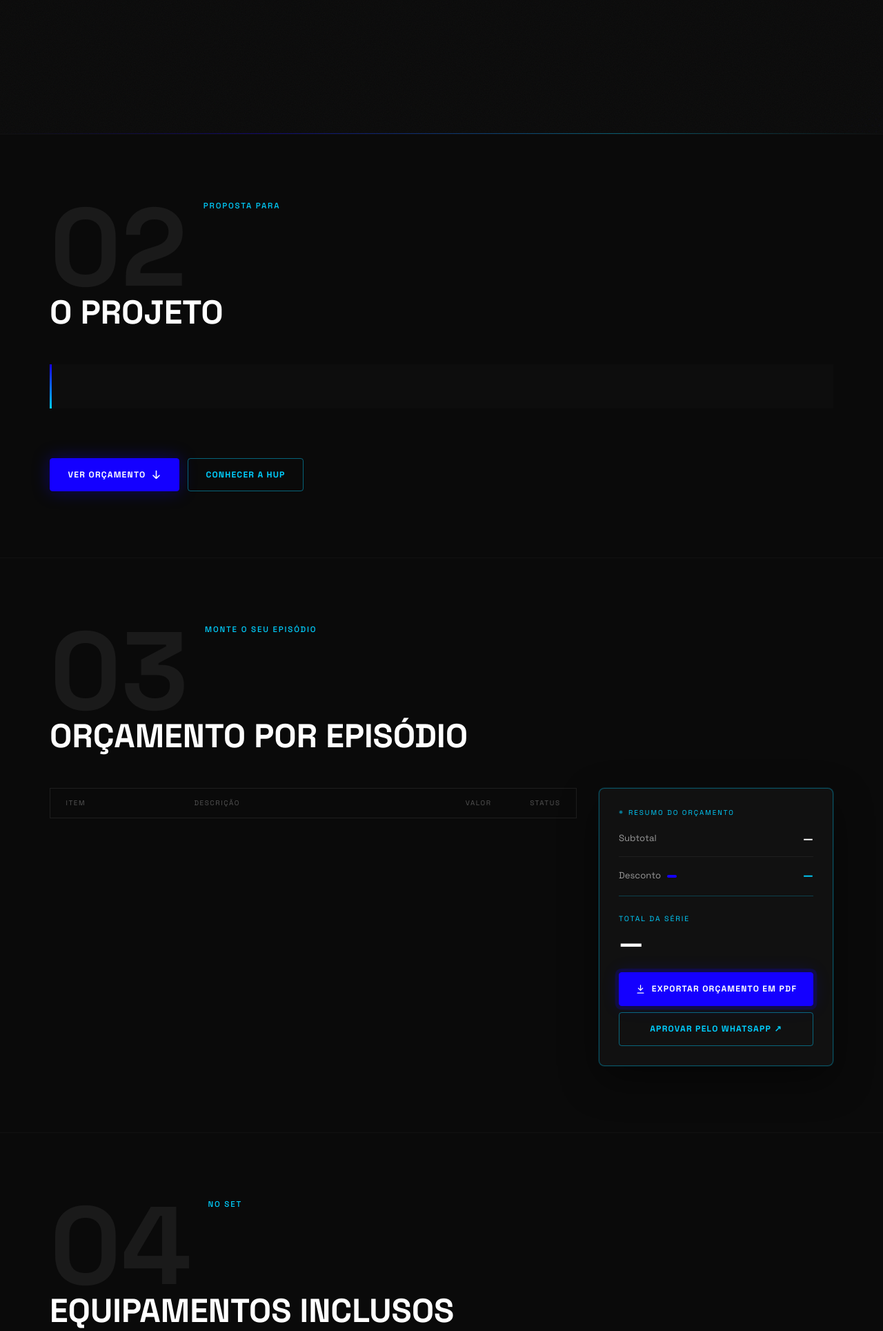
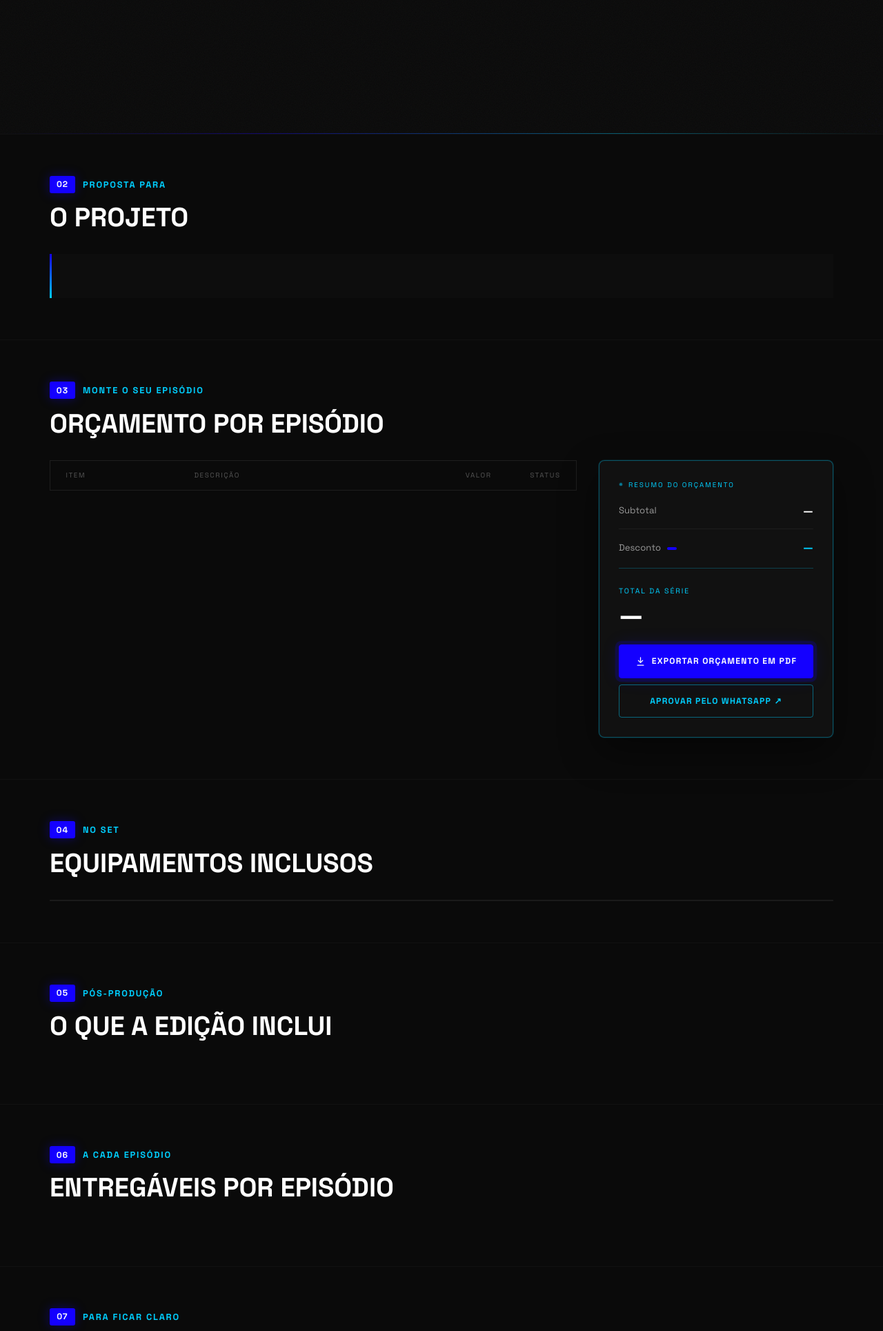
Before and after one commit to hupcreative-ag/hup-proposals, a Node server app: template views/proposal-serie.ejs in a window 1280 px wide. Shown: the part 606-2535 px from the top of the page at 69% size. Run offline with Node 20, Linux system fonts and the light colour scheme; the template is opened without the code that fills it, so the values that code supplies are empty.

Commit message:
style(serie): makeover dos cabeçalhos de seção, menos espaço entre blocos e Projeto sem cards/botões
Co-Authored-By: Claude Opus 5.5 <noreply@anthropic.com>

```diff
--- a/views/proposal-serie.ejs
+++ b/views/proposal-serie.ejs
@@ -52,8 +52,8 @@
     }
 
     /* ── Layout ── */
-    .section{padding:6rem 0;}
-    @media(max-width:768px){.section{padding:4rem 0;}}
+    .section{padding:3.75rem 0;}
+    @media(max-width:768px){.section{padding:2.75rem 0;}}
     .container{max-width:1200px;margin:0 auto;padding:0 2rem;}
     @media(max-width:480px){.container{padding:0 1.25rem;}}
 
@@ -99,11 +99,11 @@
     @media(max-width:480px){.hero-valid{top:1.25rem;right:1.25rem;}}
 
     /* ── Sec number / headings ── */
-    .sec-num{font-size:clamp(5rem,15vw,10rem);font-weight:700;color:#1a1a1a;line-height:1;user-select:none;}
-    .sec-head{margin-bottom:3rem;}
-    .sec-head .sec-num{float:left;margin-right:1.5rem;line-height:.85;}
-    .sec-head h2{font-size:clamp(1.8rem,4vw,3rem);font-weight:700;text-transform:uppercase;margin:0;line-height:1.1;clear:both;}
-    .label{font-size:.72rem;letter-spacing:.16em;text-transform:uppercase;color:var(--cyan);font-weight:500;margin:0 0 .5rem;}
+    .sec-num{display:inline-flex;align-items:center;justify-content:center;min-width:2.3rem;height:1.55rem;padding:0 .5rem;font-size:.76rem;font-weight:700;letter-spacing:.08em;line-height:1;color:#fff;background:var(--blue);border-radius:3px;box-shadow:0 0 16px rgba(20,0,255,.35);user-select:none;}
+    .sec-head{display:flex;flex-wrap:wrap;align-items:center;gap:.7rem;margin-bottom:2rem !important;}
+    .sec-head .label{margin:0;}
+    .sec-head h2{flex-basis:100%;font-size:clamp(1.6rem,3.2vw,2.4rem);font-weight:700;text-transform:uppercase;margin:.2rem 0 0;line-height:1.1;}
+    .label{font-size:.8rem;letter-spacing:.14em;text-transform:uppercase;color:var(--cyan);font-weight:600;margin:0 0 .5rem;}
 
     /* ── Services ── */
     @keyframes svc-pulse{
@@ -139,13 +139,13 @@
     }
 
     /* ── Portfolio ── */
-    .port-section{margin-bottom:5rem;}
+    .port-section{margin-bottom:3rem;}
     .port-section:last-child{margin-bottom:0;}
     .port-heading{display:flex;align-items:flex-end;gap:1.5rem;margin-bottom:1.5rem;padding-bottom:1rem;border-bottom:1px solid #1a1a1a;flex-wrap:wrap;}
     .port-heading h3{font-size:clamp(1.5rem,3vw,2.2rem);font-weight:700;text-transform:uppercase;letter-spacing:.03em;margin:0;line-height:1;}
     .port-desc{font-size:.8rem;color:#888;letter-spacing:.04em;line-height:1.5;}
     .port-tag{font-size:.65rem;letter-spacing:.18em;text-transform:uppercase;color:var(--cyan);margin-bottom:.3rem;}
-    .av-block{margin-top:2.5rem;}
+    .av-block{margin-top:2rem;}
     .av-block:first-of-type{margin-top:0;}
     .av-block-title{display:flex;align-items:center;justify-content:space-between;gap:1rem;margin:0 0 1rem;}
     .av-block-title h4{margin:0;font-size:.78rem;font-weight:700;letter-spacing:.16em;text-transform:uppercase;color:#ddd;display:flex;align-items:center;gap:.6rem;}
@@ -255,7 +255,7 @@
 
     /* ── Logo wall ── */
     .clients-section{background:#f0f0f0;}
-    .clients-section .sec-num{color:#ddd;}
+    .clients-section .sec-num{box-shadow:none;}
     .clients-section h2{color:#111;}
     .clients-section .label{color:var(--blue);}
     .logo-grid{display:grid;grid-template-columns:repeat(5,1fr);gap:2rem;align-items:center;justify-items:center;}
@@ -266,7 +266,7 @@
     .logo-item:hover img{transform:scale(1.1);}
 
     /* ── 06 Projeto ── */
-    .proposal-intro{position:relative;margin-bottom:2rem;padding:2rem 2.5rem;background:#0d0d0d;}
+    .proposal-intro{position:relative;margin-bottom:0;padding:2rem 2.5rem;background:#0d0d0d;}
     .proposal-intro::before{content:'';position:absolute;left:0;top:0;bottom:0;width:3px;background:linear-gradient(180deg,var(--blue),var(--cyan));}
     .proposal-intro p{color:#aaa;font-size:1.02rem;line-height:1.85;margin:0;max-width:760px;}
     @media(max-width:480px){.proposal-intro{padding:1.5rem 1.4rem;}}
@@ -543,21 +543,6 @@
       <% if (proposal.project.hello) { %><p class="intro-hello"><%= proposal.project.hello %></p><% } %>
       <p><%= proposal.project.text %></p>
     </div>
-    <div class="facts reveal">
-      <% proposal.project.cards.forEach(c=>{ %>
-        <div class="fact"><span class="fact-big"><%= c.big %></span><span class="fact-label"><%= c.label %></span></div>
-      <% }) %>
-    </div>
-    <div class="intro-ctas reveal">
-      <% if (proposal.project.next) { %><p class="intro-next"><%= proposal.project.next %></p><% } %>
-      <div class="intro-btns">
-        <a href="#orcamento" class="intro-btn intro-btn--primary">
-          Ver orçamento
-          <svg width="13" height="13" viewBox="0 0 13 13" fill="none" aria-hidden="true"><path d="M6.5 1.5v10M2 8l4.5 4.5L11 8" stroke="currentColor" stroke-width="1.6" stroke-linecap="round" stroke-linejoin="round"/></svg>
-        </a>
-        <a href="#agencia" class="intro-btn intro-btn--ghost">Conhecer a HUP</a>
-      </div>
-    </div>
   </div>
 </section>
 
@@ -734,13 +719,13 @@
 ════════════════════════════════════════════════ -->
 <section class="section" id="agencia" style="border-top:1px solid #111;overflow:hidden;">
   <div class="container">
-    <div class="about-grid" style="display:grid;grid-template-columns:1fr 1fr;gap:5rem;align-items:center;">
+    <div class="about-grid" style="display:grid;grid-template-columns:1fr 1fr;gap:3.5rem;align-items:center;">
       <div>
-        <div style="display:flex;align-items:center;gap:1.5rem;margin-bottom:3rem;">
+        <div style="display:flex;align-items:center;gap:.7rem;margin-bottom:1.1rem;">
           <div class="sec-num reveal">08</div>
           <p class="label reveal" style="margin:0;">Quem somos</p>
         </div>
-        <h2 class="reveal" style="font-size:clamp(1.8rem,3.5vw,3rem);font-weight:700;text-transform:uppercase;margin:0 0 2rem;line-height:1.1;">
+        <h2 class="reveal" style="font-size:clamp(1.6rem,3.2vw,2.4rem);font-weight:700;text-transform:uppercase;margin:0 0 1.5rem;line-height:1.1;">
           We Make it<br><span style="color:var(--cyan);">Happen!</span>
         </h2>
         <div style="color:#aaa;line-height:1.9;font-size:.92rem;">
```
